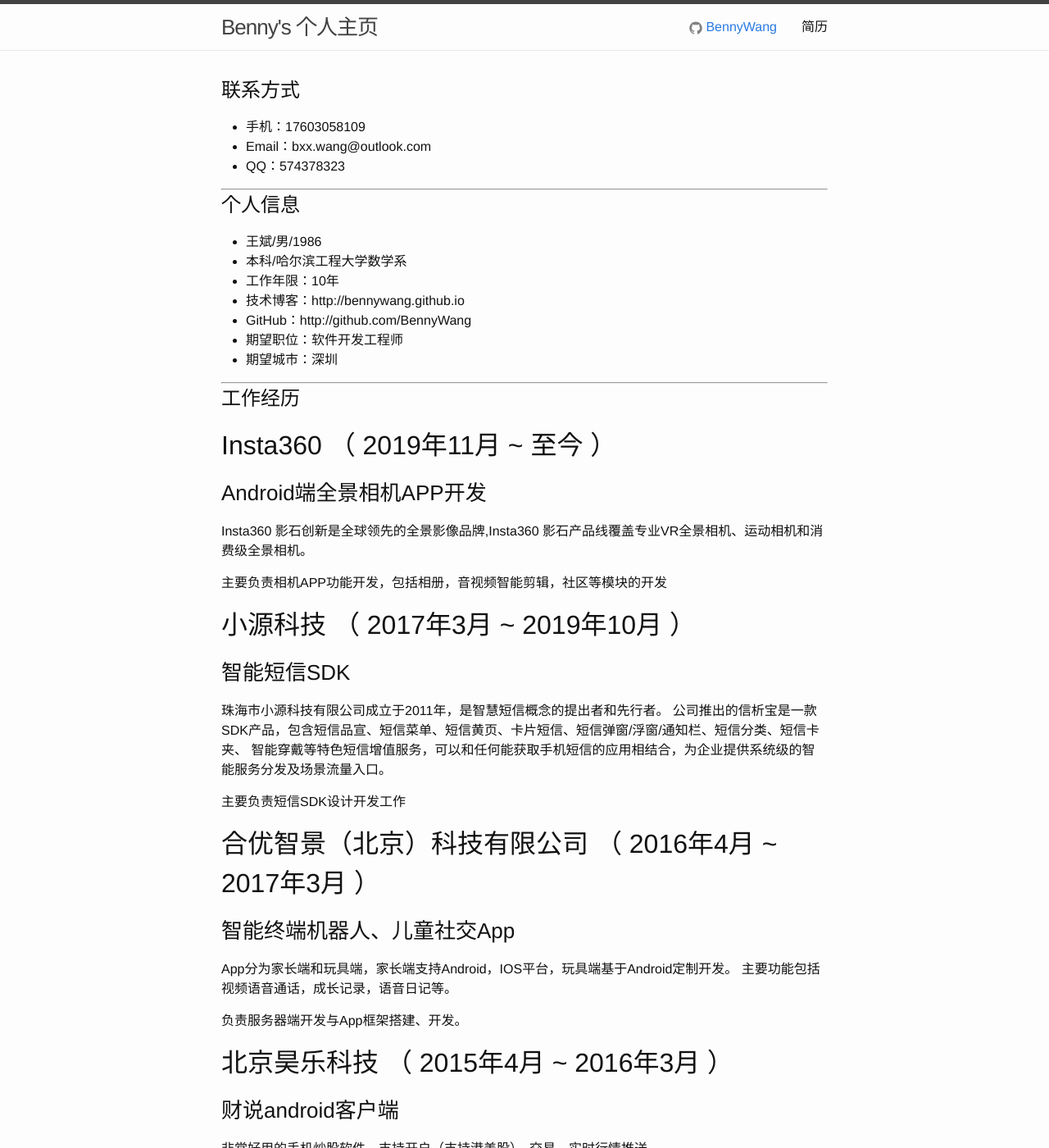
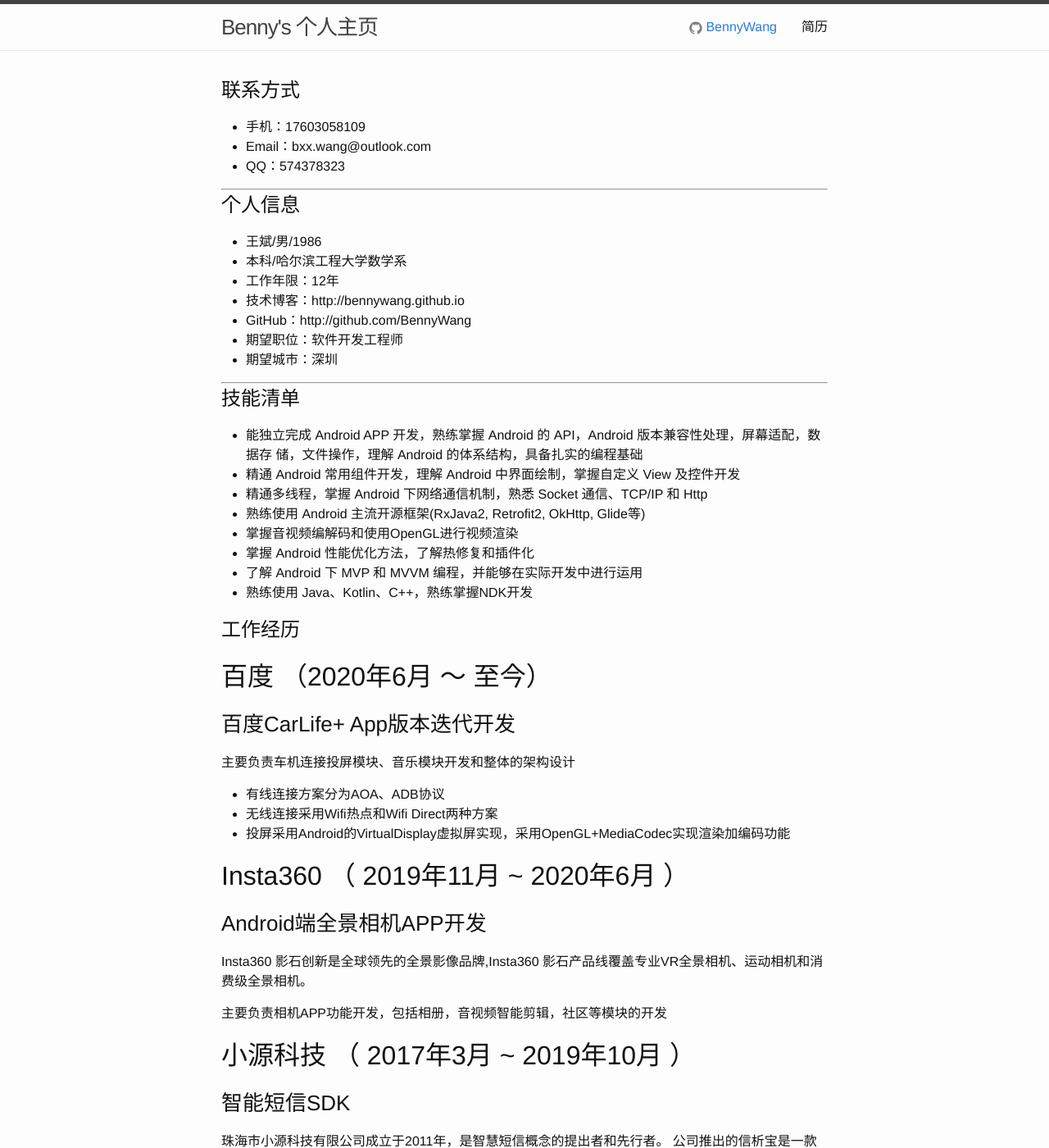
Before and after one commit to BennyWang/BennyWang.github.io, a Jekyll site: the page built from resume.md, in a window 1280 px wide and 1400 px high. Shown: the whole window at 82% size. Built offline with Jekyll 4.4.1, drawn with Linux system fonts in a browser that asks for light colours; some of the changed text lies outside the part shown.

Commit message:
更新简历

```diff
--- a/resume.md
+++ b/resume.md
@@ -17,7 +17,7 @@
 
  - 王斌/男/1986
  - 本科/哈尔滨工程大学数学系
- - 工作年限：10年
+ - 工作年限：12年
  - 技术博客：http://bennywang.github.io
  - GitHub：http://github.com/BennyWang
  - 期望职位：软件开发工程师
@@ -26,10 +26,30 @@
 
 ---
 
+# 技能清单
+
+- 能独立完成 Android APP 开发，熟练掌握 Android 的 API，Android 版本兼容性处理，屏幕适配，数据存 储，文件操作，理解 Android 的体系结构，具备扎实的编程基础
+- 精通 Android 常用组件开发，理解 Android 中界面绘制，掌握自定义 View 及控件开发
+- 精通多线程，掌握 Android 下网络通信机制，熟悉 Socket 通信、TCP/IP 和 Http
+- 熟练使用 Android 主流开源框架(RxJava2, Retrofit2, OkHttp, Glide等)
+- 掌握音视频编解码和使用OpenGL进行视频渲染
+- 掌握 Android 性能优化方法，了解热修复和插件化
+- 了解 Android 下 MVP 和 MVVM 编程，并能够在实际开发中进行运用
+- 熟练使用 Java、Kotlin、C++，熟练掌握NDK开发
+
 
 # 工作经历
 
-## Insta360 （ 2019年11月 ~ 至今 ）
+## 百度 （2020年6月 ～ 至今）
+### 百度CarLife+ App版本迭代开发
+
+主要负责车机连接投屏模块、音乐模块开发和整体的架构设计
+
+- 有线连接方案分为AOA、ADB协议
+- 无线连接采用Wifi热点和Wifi Direct两种方案
+- 投屏采用Android的VirtualDisplay虚拟屏实现，采用OpenGL+MediaCodec实现渲染加编码功能
+
+## Insta360 （ 2019年11月 ~ 2020年6月 ）
 
 ### Android端全景相机APP开发
 
@@ -45,7 +65,6 @@
 珠海市小源科技有限公司成立于2011年，是智慧短信概念的提出者和先行者。 公司推出的信析宝是一款SDK产品，包含短信品宣、短信菜单、短信黄页、卡片短信、短信弹窗/浮窗/通知栏、短信分类、短信卡夹、 智能穿戴等特色短信增值服务，可以和任何能获取手机短信的应用相结合，为企业提供系统级的智能服务分发及场景流量入口。
 
 主要负责短信SDK设计开发工作
-
 
 ## 合优智景（北京）科技有限公司 （ 2016年4月 ~ 2017年3月 ）
 
```
Also changed, not shown: other parts of resume.md (+0 -11 lines).
